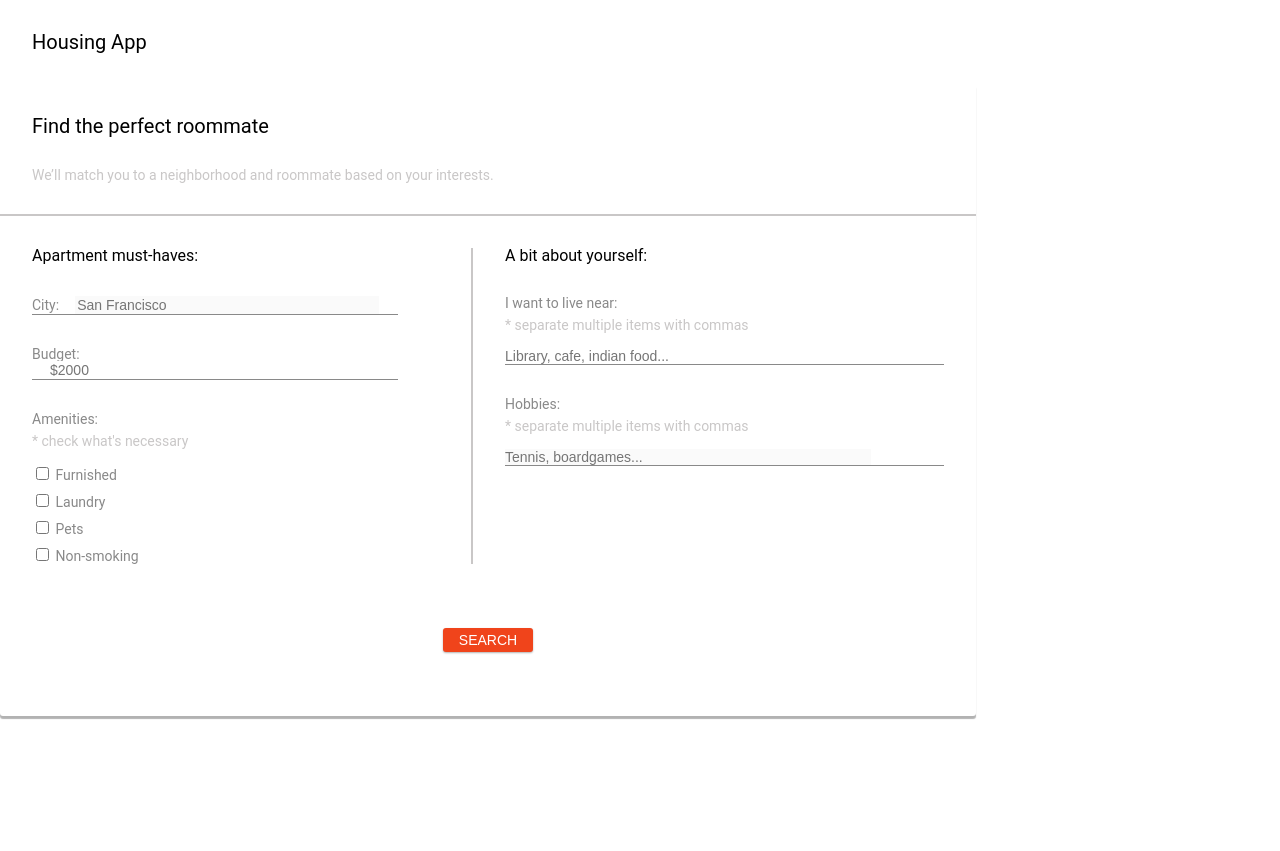
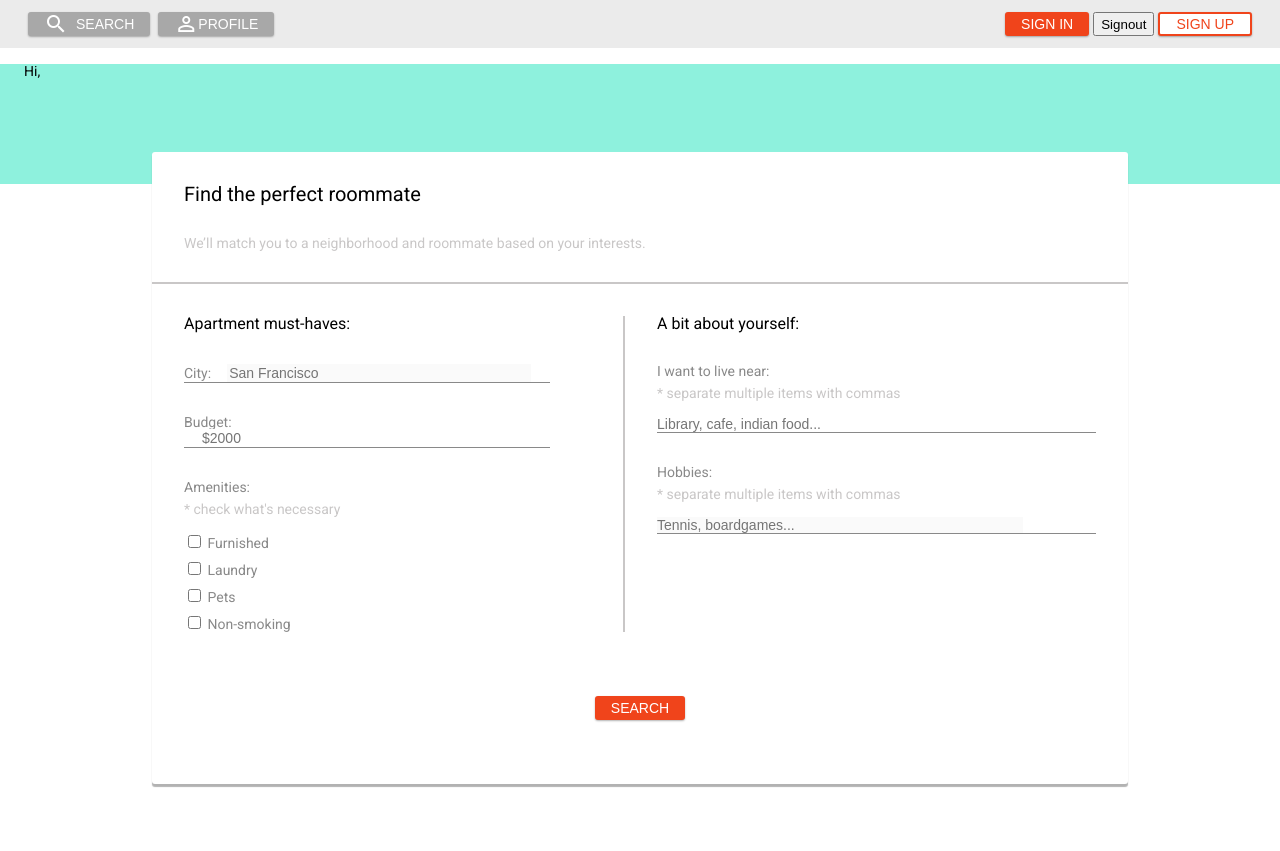
Before and after one commit to Icy-Donuts/icyGreenField, a website: page client/index.html in a window 1280 px wide. Before the commit the page ends 800 px from the top, so only its background shows below. Drawn offline with nearby package versions, Linux system fonts and the light colour scheme; some packages are replaced by stand-ins of ours.

Commit message:
Update index.html

```diff
--- a/client/index.html
+++ b/client/index.html
@@ -3,11 +3,30 @@
 <head>
 	<meta charset="UTF-8">
 	<title>Housing</title>
+  <link href="https://fonts.googleapis.com/css?family=Roboto" rel="stylesheet">
+  <link href="https://fonts.googleapis.com/icon?family=Material+Icons" rel="stylesheet">
 	<link rel="stylesheet" type="text/css" href="/style/style.css">
 </head>
 <body>
-	<h1>Housing App</h1>
-	<div ng-view></div>
+	<nav>
+    <div class="nav-container">
+      <button class="button search"><a href="#/search" class="search"><i class="search-icon material-icons">search</i>Search</a></button>
+      <button class="button search"><a href="#/profile" class="search"><i class="material-icons">perm_identity</i>Profile</a></button>
+    </div>
+    <div class="nav-container">
+      <button class="button signin"><a href="#/signin">Sign in</a></button>
+      <button ng-click="signout()">Signout</button>
+      <button class="button inverse signup"><a href="#/signup">Sign up</a></button>
+    </div>
+  </nav>
+  <div class="body">
+    <div class="header">
+      <div class="nav-container">Hi, {{username}}</div>
+    </div>
+    <div class="body">
+   	  <div ng-view></div>
+    </body>
+  </div>
 	<script src="https://code.jquery.com/jquery-3.1.0.min.js"></script>
 	<script src="lib/angular/angular.js"></script>
 	<script src="lib/angular-route/angular-route.js"></script>
```
